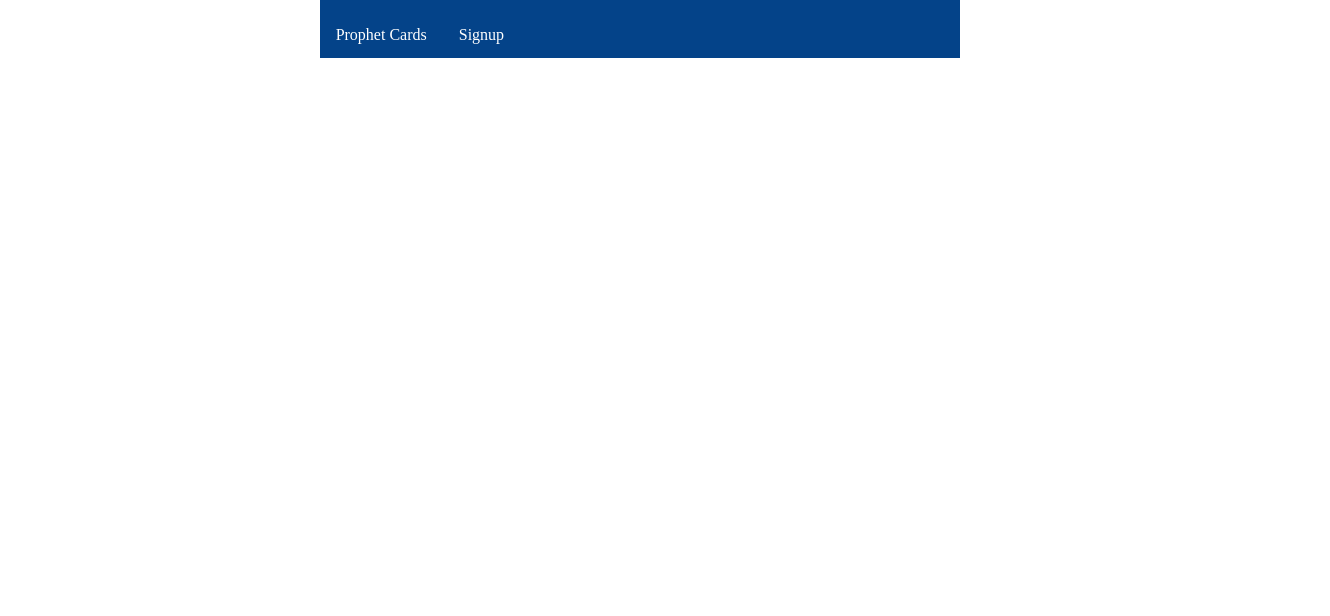
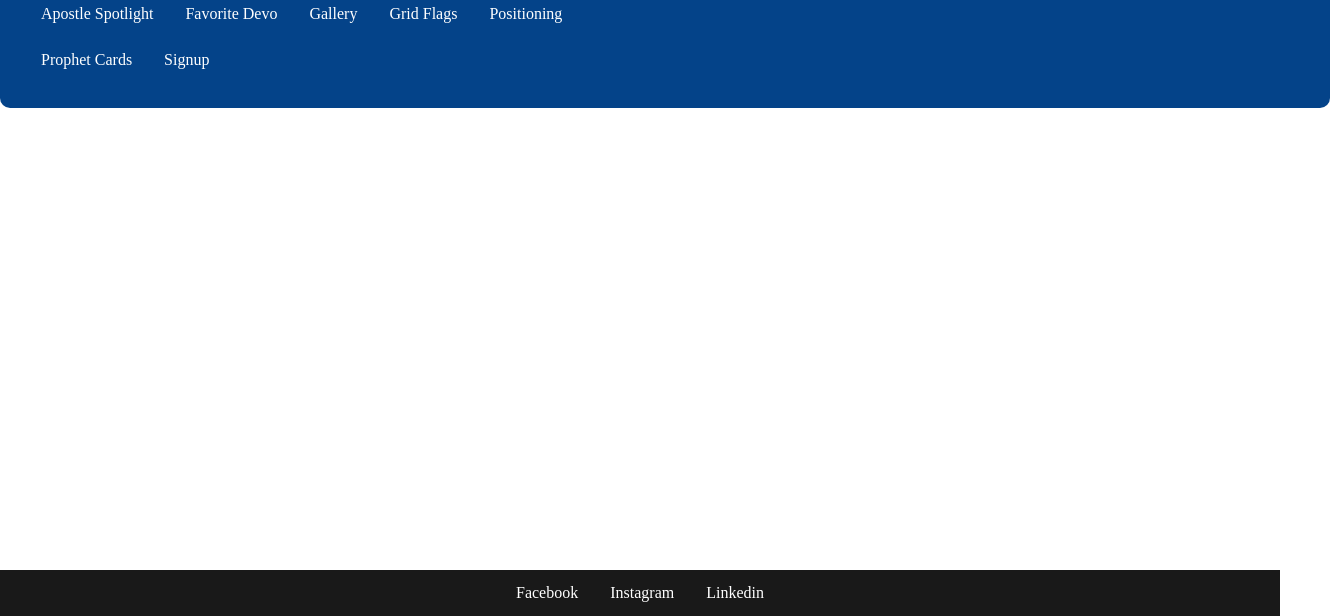
Before and after one commit to Aciad/wdd130, a plain HTML site: page personal-portfolio/ice.html in a window 1280 px wide. Shown: the part 184-800 px from the top of the page, 1330 px wide, since content can reach past the window. Drawn offline with Linux system fonts and the light colour scheme; a web font is replaced by a local one.

Commit message:
finishing stuff

```diff
--- a/personal-portfolio/ice.html
+++ b/personal-portfolio/ice.html
@@ -10,15 +10,15 @@
     <div class="nav">
         <ul>
             <li><img src="images/logo.webp" alt="Logo" id="logo"></li>
-            <li><a href="index.html">Home</a></li>
-            <li><a href="about.html">About</a></li>
+            <li><a href="../index.html">Home</a></li>
+            <!-- <li><a href="about.html">About</a></li> -->
             <li><a href="../white_water_rafting">White Water Rafting</a></li>
             <li><a href="contact.html">In Class Exercises</a></li>
         </ul>
     </div>
     <div class="container">
         <div class="content">
-            <div class="hero-2">
+            <div class="hero">
                 <ul>
                     <li><a href="../ICE/apostle_spotlight/apostle_spotlight/apostles.html" target="_blank">Apostle Spotlight</a></li>
                     <li><a href="../ICE/favorite_devo/favorite_devo/favdevo.html" target="_blank">Favorite Devo</a></li>
@@ -31,7 +31,13 @@
             </div>
         </div>
         <div class="footer">
-
+            <div class="footer-social">
+                <ul>
+                    <li><a alt="Facebook" target="_blank" rel="https://www.facebook.com/truman.rowe.2025" href="https://www.facebook.com/truman.rowe.2025/?locale=mk_MK">Facebook</a></li>
+                    <li><a alt="Instagram" target="_blank" rel="https://www.instagram.com/trumanhorowe/" href="https://www.instagram.com/trumanhorowe/">Instagram</a></li>
+                    <li><a alt="LinkedIn" target="_blank" rel="https://www.linkedin.com/in/truman-rowe-502285357/" href="https://www.linkedin.com/in/truman-rowe-502285357/">Linkedin</a></li>
+                </ul>
+            </div>
         </div>
     </div>
 </body>
--- a/personal-portfolio/style.css
+++ b/personal-portfolio/style.css
@@ -77,8 +77,9 @@ p {
     display: grid;
     place-items: center;
     grid-template-columns: 1fr 1fr;
-    padding: 5px;
+    padding: 25px;
     background-color: #044389;
+    border-radius: 10px;
 }
 .hero > img {
     width: 500px;
@@ -110,3 +111,15 @@ p {
     font-family: var(--head-font);
     font-size: 2.5rem;
 }
+
+.footer {
+    position: fixed;
+    bottom: 0;
+    left: 0;
+    width: 100%;
+    background-color: #191919;
+    display: flex;
+    color: white;
+    justify-content: space-around;
+    align-items: center;
+}
```
Also changed, not shown: index.html (+8 -6 lines).
